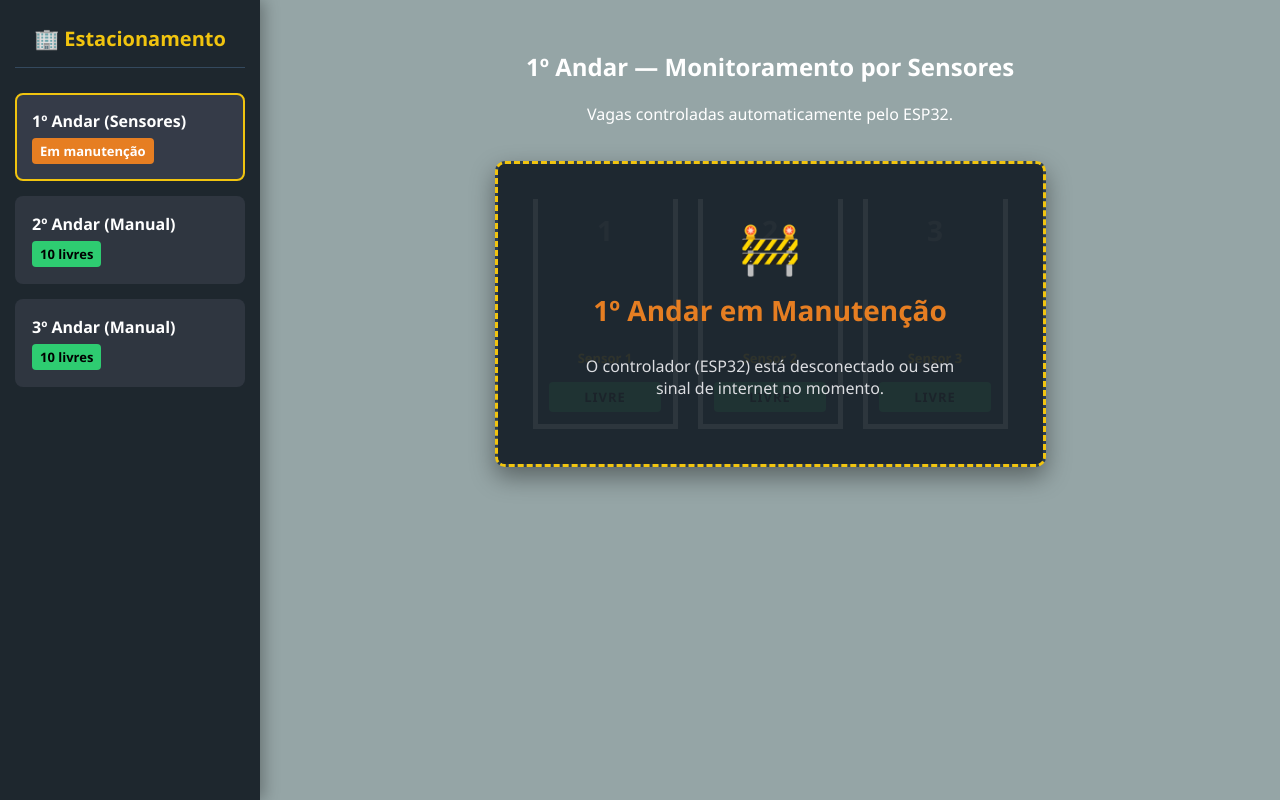
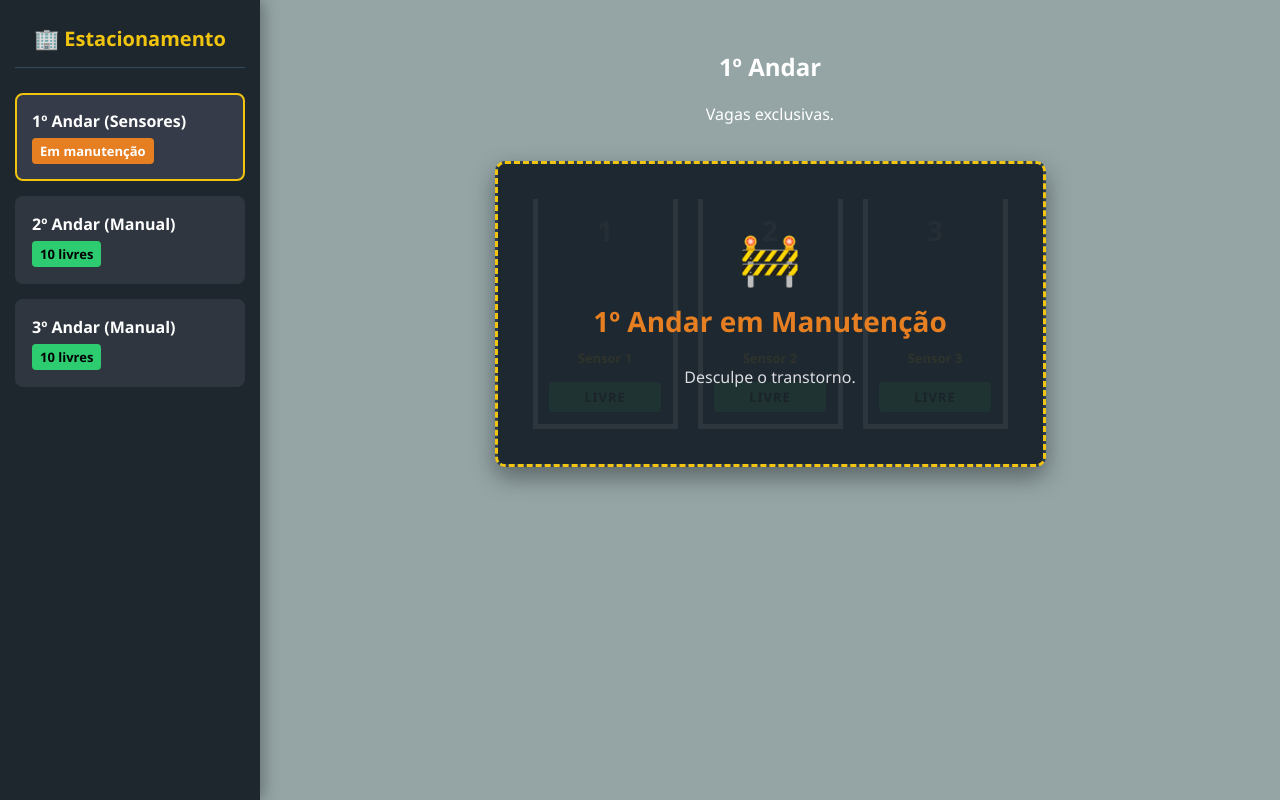
Before and after one commit to MGBFAS/Estacionamento-IoT, a plain HTML site: page index.html in a window 1280 px wide. Drawn offline with Linux system fonts and the light colour scheme; no server answers.

Commit message:
Update section titles and descriptions in index.html

```diff
--- a/index.html
+++ b/index.html
@@ -174,17 +174,17 @@
   <!-- TELAS DOS ANDARES -->
   <main class="main-content">
 
-    <!-- 1º ANDAR (EXCLUSIVO SENSORES) -->
+    <!-- 1º ANDAR -->
     <section id="tela-andar1" class="andar-container ativo">
-      <h1>1º Andar — Monitoramento por Sensores</h1>
-      <p>Vagas controladas automaticamente pelo ESP32.</p>
+      <h1>1º Andar</h1>
+      <p>Vagas exclusivas.</p>
       <div class="pista">
 
         <!-- Aviso quando o ESP32 desconectar -->
         <div class="overlay-manutencao visivel" id="aviso-manutencao">
           <div style="font-size: 50px;">🚧</div>
           <h2>1º Andar em Manutenção</h2>
-          <p>O controlador (ESP32) está desconectado ou sem sinal de internet no momento.</p>
+          <p>Desculpe o transtorno.</p>
         </div>
 
         <div class="vaga livre" id="a1-v1">
@@ -210,14 +210,14 @@
       </div>
     </section>
 
-    <!-- 2º ANDAR (10 VAGAS MANUAIS) -->
+    <!-- 2º ANDAR -->
     <section id="tela-andar2" class="andar-container">
       <h1>2º Andar — Reserva de Vagas</h1>
       <p>Clique em uma vaga livre para estacionar ou em uma ocupada para liberar.</p>
       <div class="pista" id="pista-andar2"></div>
     </section>
 
-    <!-- 3º ANDAR (10 VAGAS MANUAIS) -->
+    <!-- 3º ANDAR -->
     <section id="tela-andar3" class="andar-container">
       <h1>3º Andar — Reserva de Vagas</h1>
       <p>Clique em uma vaga livre para estacionar ou em uma ocupada para liberar.</p>
```
